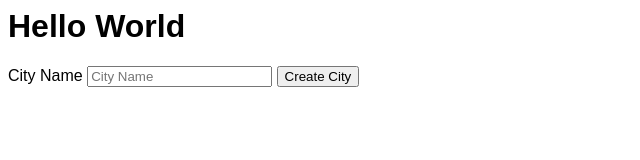
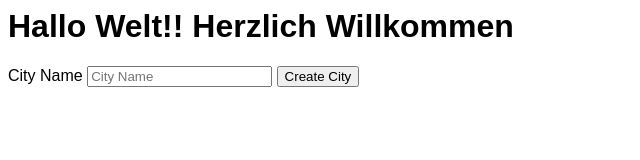
Before and after one commit to josecarneiro/github-colaboration-test, a plain HTML site: page static/index.html in a window 1280 px wide. Shown: the whole page, without its empty margins (0-640 px from the left). Drawn offline with nearby package versions, Linux system fonts and the light colour scheme; no server answers.

Commit message:
message changed

```diff
--- a/static/index.html
+++ b/static/index.html
@@ -4,7 +4,7 @@
     <link rel="stylesheet" href="./style.css" />
   </head>
   <body>
-    <h1>Hello World</h1>
+    <h1>Hallo Welt!! Herzlich Willkommen</h1>
     <form>
       <label for="input-city-name">City Name</label>
       <input
```
